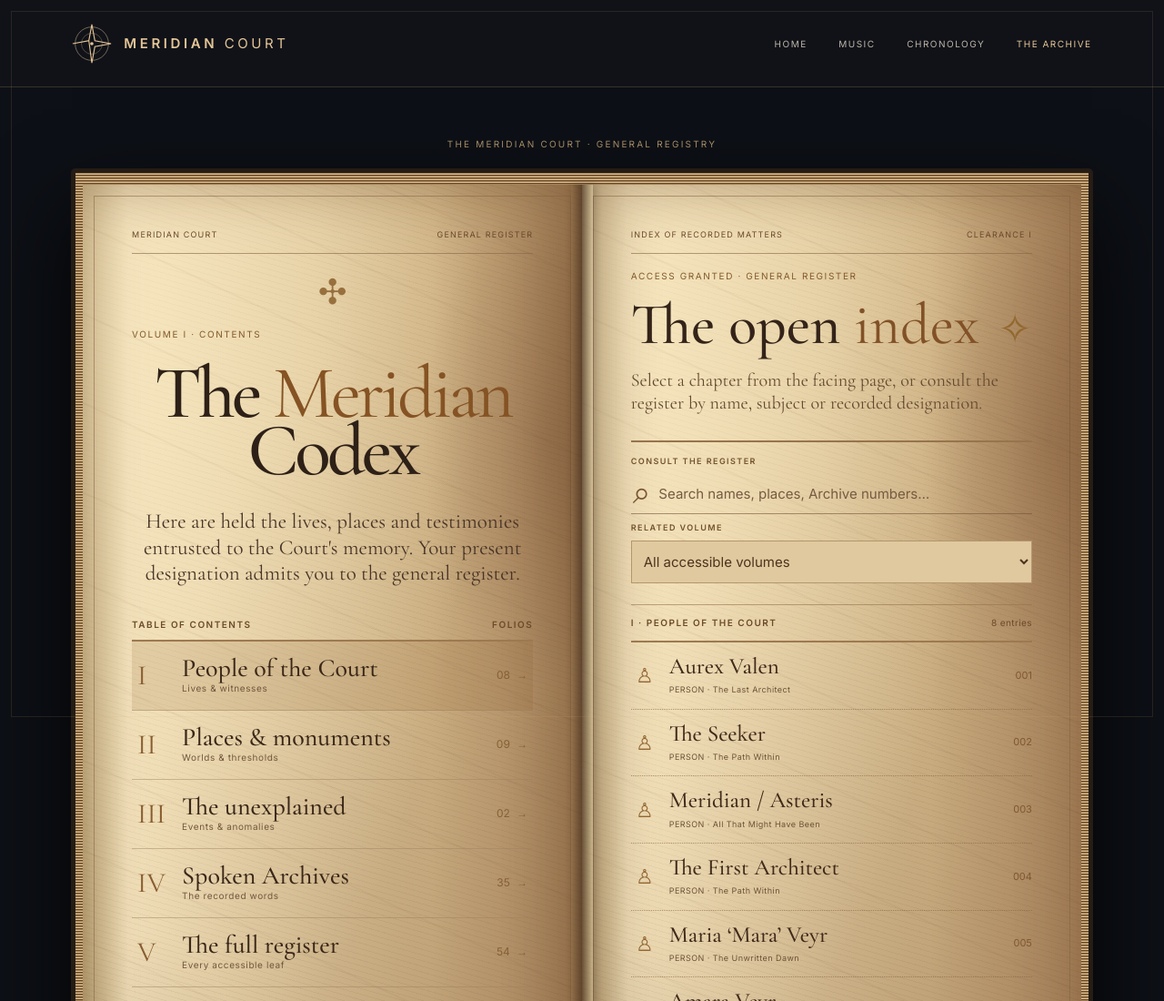
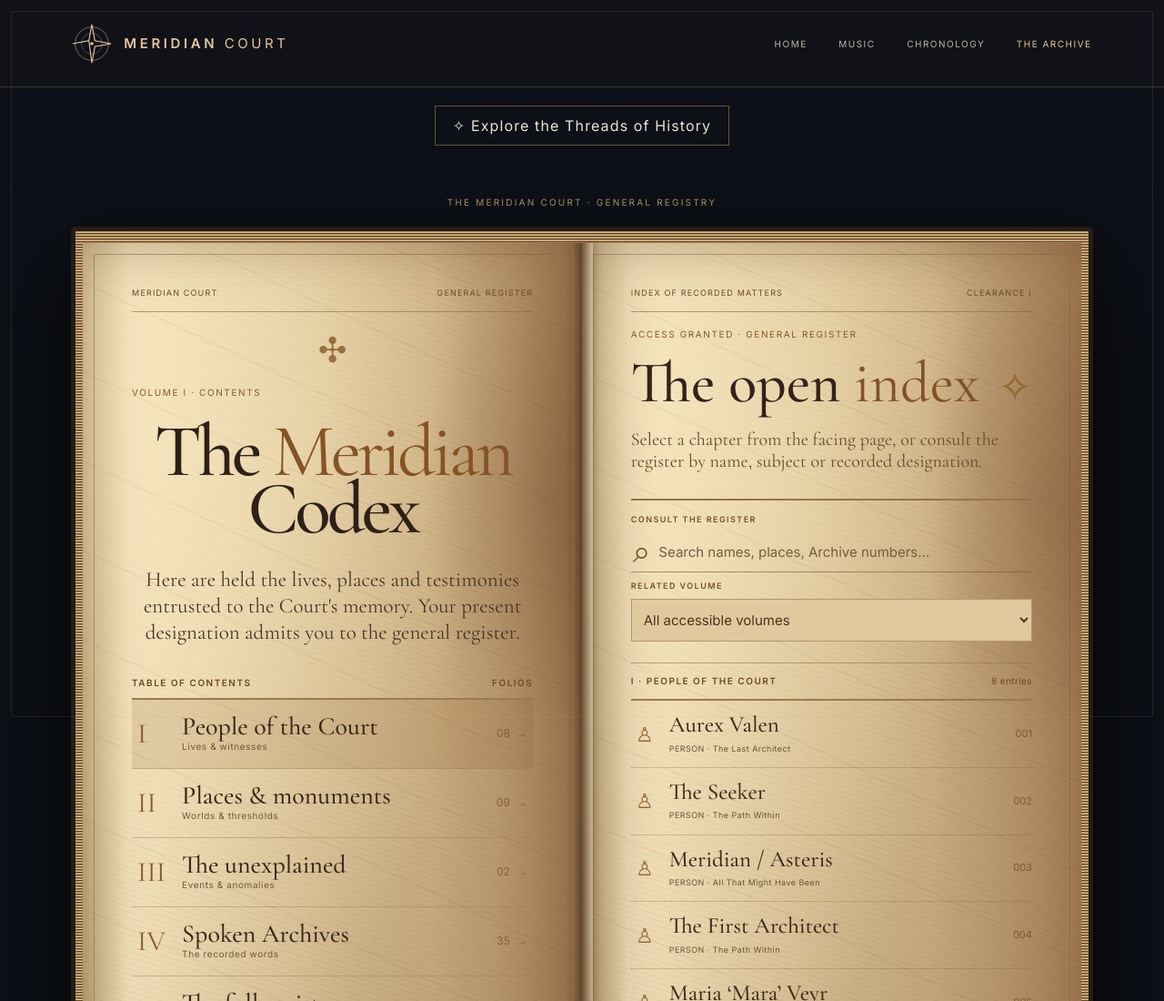
Before and after one commit to danimaldrums/MeridianCourtWebsite, an Astro site: page /MeridianCourtWebsite/archive in a window 1280 px wide. Shown: the top 1100 px of the page at 91% size. Built offline with nearby package versions, Linux system fonts and the light colour scheme; Astro itself is replaced by a stand-in of ours.

Commit message:
Link Threads of History from the Codex index

```diff
--- a/src/pages/archive/index.astro
+++ b/src/pages/archive/index.astro
@@ -16,6 +16,7 @@ const chapters = [
 const typeName: Record<string,string> = {character:'PERSON',location:'PLACE',phenomenon:'PHENOMENON',narration:'ARCHIVE'};
 ---
 <SiteLayout title="The Meridian Codex" current="archive" description="Enter the general records of Meridian Court, an illustrated in-universe codex of people, places and archived testimony.">
+ <div class="content-shell" style="padding-top:1.25rem;text-align:center"><a href={base+'archive/threads/'} style="display:inline-block;border:1px solid rgba(173,139,82,.55);padding:.7rem 1.2rem;text-decoration:none;color:inherit;letter-spacing:.07em">✧ Explore the Threads of History</a></div>
  <section class="volume-entry content-shell" aria-label="The Meridian Codex">
   <p class="volume-entry-overline">THE MERIDIAN COURT · GENERAL REGISTRY</p>
   <div class="codex-volume" id="codex-volume">
```
